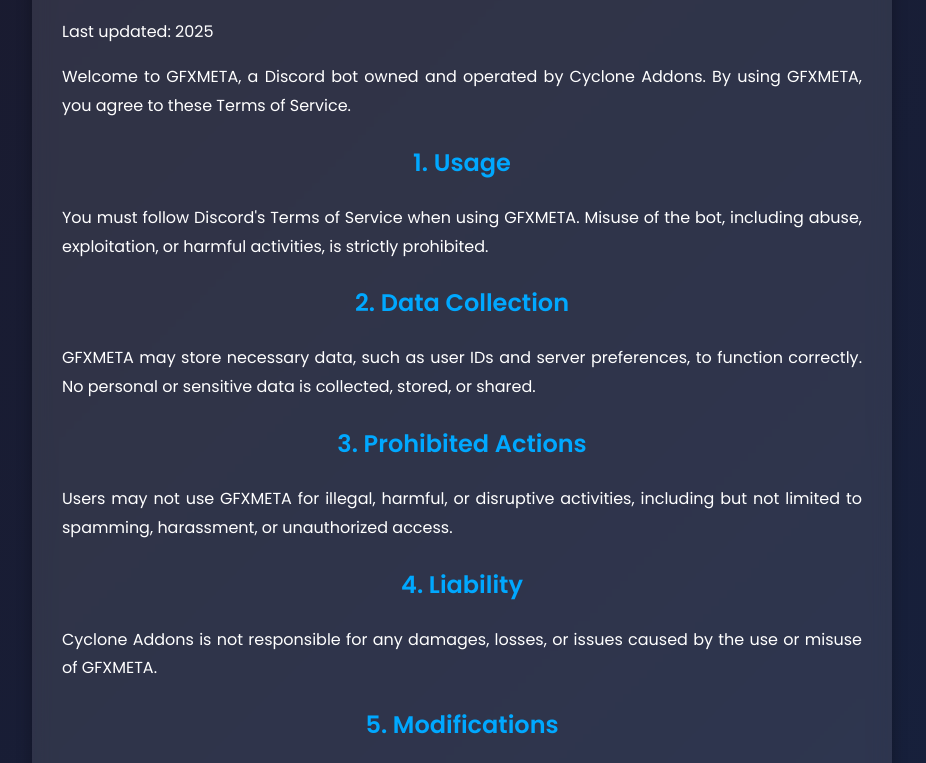
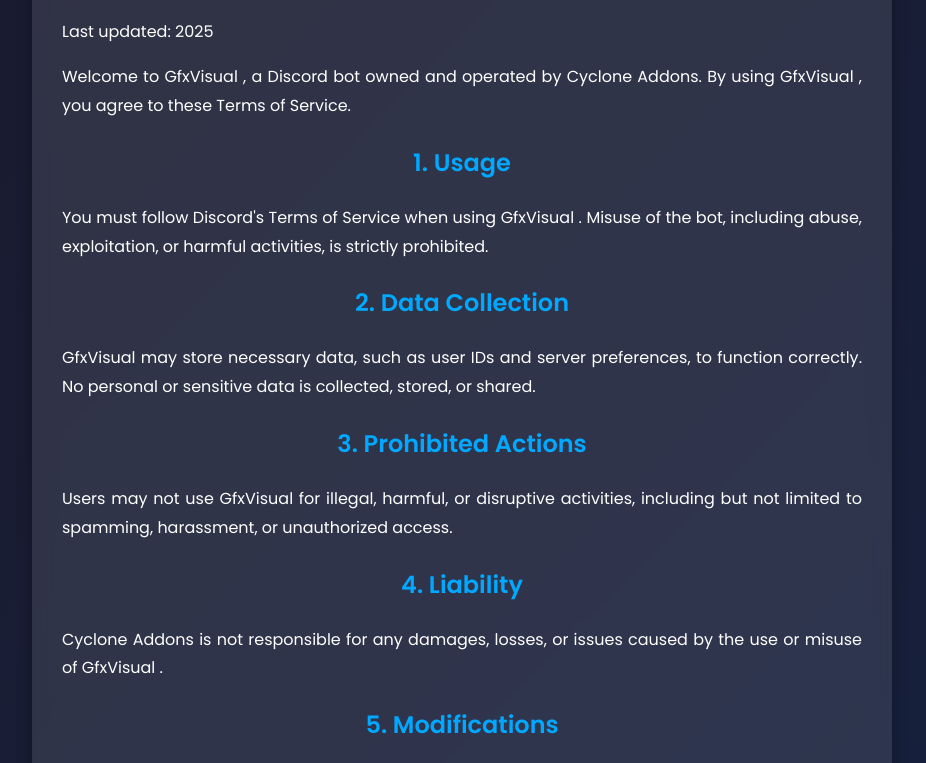
Before and after one commit to CycloneAddons/cycloneaddons.github.io, a plain HTML site: page tos.html in a window 1280 px wide. Shown: the part 162-925 px from the top of the page, without its empty margins (178-1104 px from the left). Drawn offline with Linux system fonts and the light colour scheme.

Commit message:
Update tos.html

```diff
--- a/tos.html
+++ b/tos.html
@@ -3,7 +3,7 @@
 <head>
     <meta charset="UTF-8">
     <meta name="viewport" content="width=device-width, initial-scale=1.0">
-    <title>Terms of Service - GFXMETA</title>
+    <title>Terms of Service - GfxVisual </title>
     <style>
         body {
             font-family: 'Poppins', sans-serif;
@@ -48,19 +48,19 @@
     <div class="container">
         <h1>Terms of Service</h1>
         <p>Last updated: 2025</p>
-        <p>Welcome to GFXMETA, a Discord bot owned and operated by Cyclone Addons. By using GFXMETA, you agree to these Terms of Service.</p>
+        <p>Welcome to GfxVisual , a Discord bot owned and operated by Cyclone Addons. By using GfxVisual , you agree to these Terms of Service.</p>
 
         <h2>1. Usage</h2>
-        <p>You must follow Discord's Terms of Service when using GFXMETA. Misuse of the bot, including abuse, exploitation, or harmful activities, is strictly prohibited.</p>
+        <p>You must follow Discord's Terms of Service when using GfxVisual . Misuse of the bot, including abuse, exploitation, or harmful activities, is strictly prohibited.</p>
 
         <h2>2. Data Collection</h2>
-        <p>GFXMETA may store necessary data, such as user IDs and server preferences, to function correctly. No personal or sensitive data is collected, stored, or shared.</p>
+        <p>GfxVisual  may store necessary data, such as user IDs and server preferences, to function correctly. No personal or sensitive data is collected, stored, or shared.</p>
 
         <h2>3. Prohibited Actions</h2>
-        <p>Users may not use GFXMETA for illegal, harmful, or disruptive activities, including but not limited to spamming, harassment, or unauthorized access.</p>
+        <p>Users may not use GfxVisual  for illegal, harmful, or disruptive activities, including but not limited to spamming, harassment, or unauthorized access.</p>
 
         <h2>4. Liability</h2>
-        <p>Cyclone Addons is not responsible for any damages, losses, or issues caused by the use or misuse of GFXMETA.</p>
+        <p>Cyclone Addons is not responsible for any damages, losses, or issues caused by the use or misuse of GfxVisual .</p>
 
         <h2>5. Modifications</h2>
         <p>We reserve the right to modify or terminate the service at any time without prior notice.</p>
```
